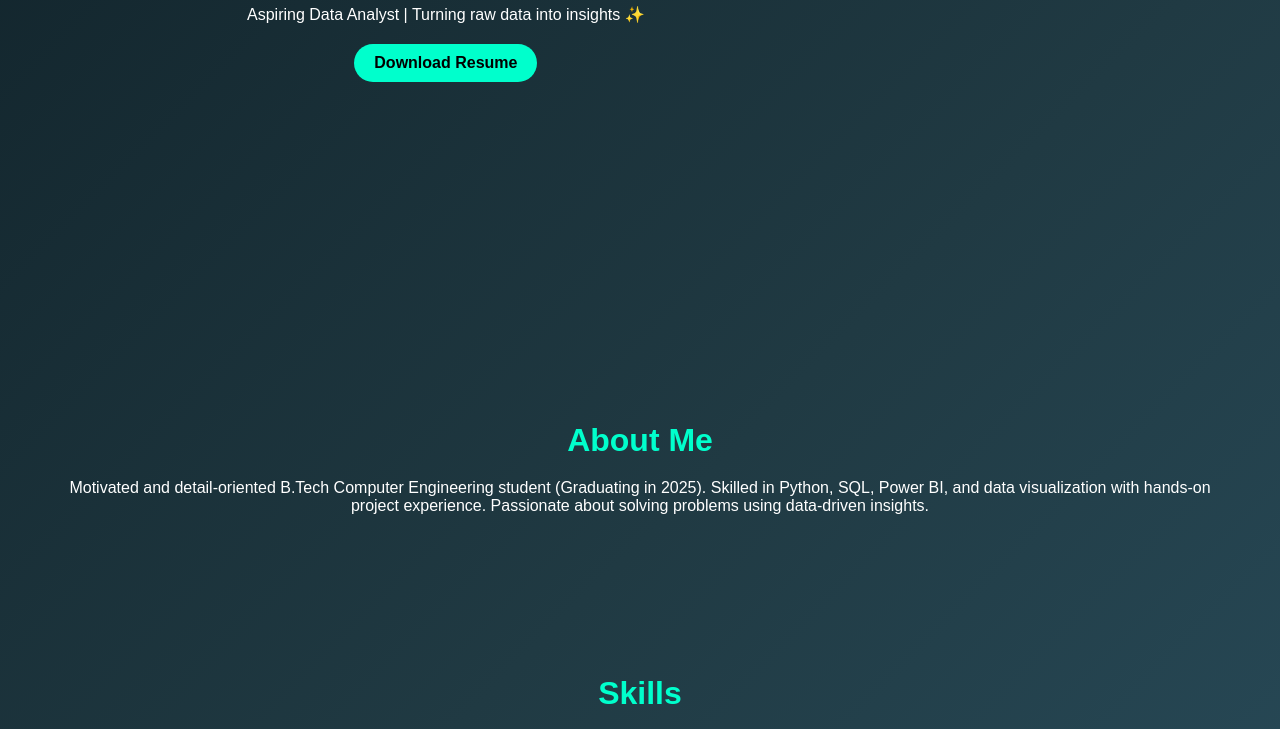
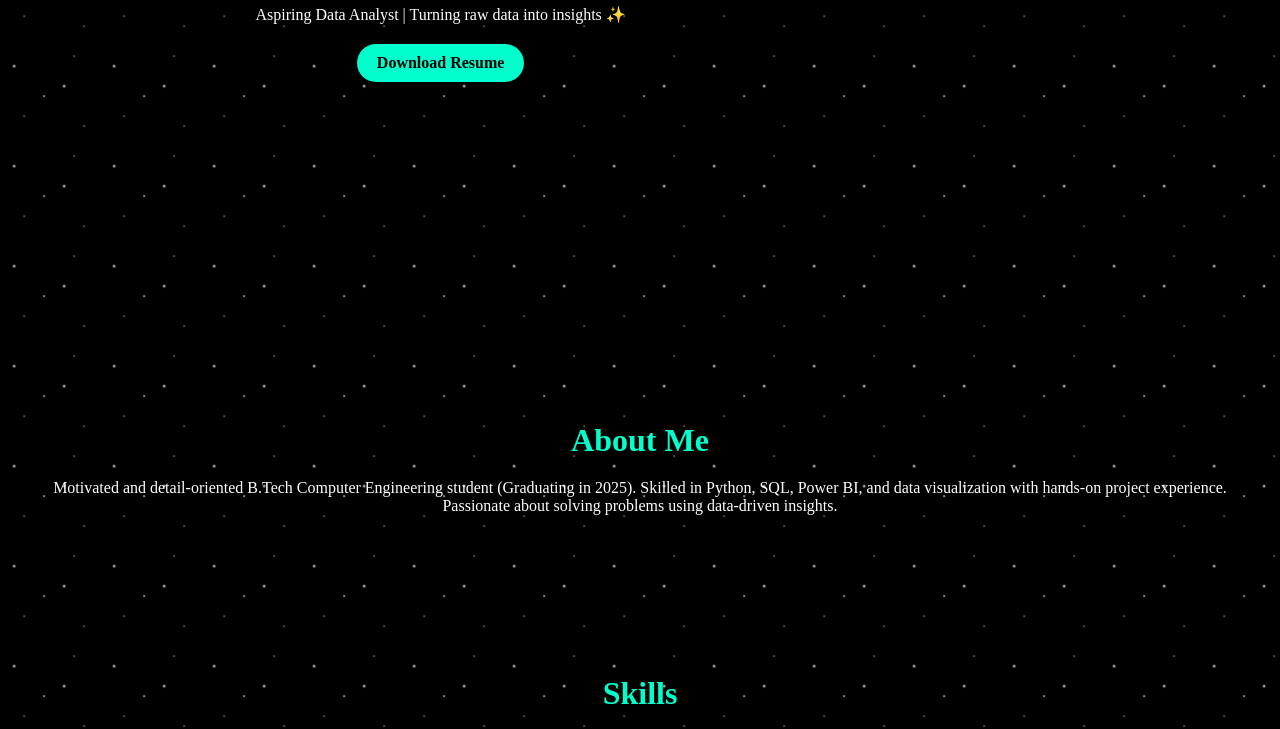
Before and after one commit to prathmeshsalunkhe16/Data_Analyst_Portfolio, a plain HTML site: page index.html in a window 1280 px wide. Shown: the part 458-1187 px from the top of the page. Drawn offline with nearby package versions, Linux system fonts and the light colour scheme.

Commit message:
Updated portfolio

```diff
--- a/style.css
+++ b/style.css
@@ -6,11 +6,42 @@
   scroll-behavior: smooth;
 }
 
+/* Starry background */
 body {
-  font-family: "Poppins", sans-serif;
-  background: linear-gradient(135deg, #0f2027, #203a43, #2c5364);
+  background: #000; /* pure black base */
   color: #fff;
+  position: relative;
+  overflow-x: hidden;
 }
+
+/* Layer of stars */
+body::before {
+  content: "";
+  position: fixed;
+  top: 0;
+  left: 0;
+  width: 200%;
+  height: 200%;
+  background: transparent;
+  background-image:
+    radial-gradient(2px 2px at 20% 30%, white, transparent),
+    radial-gradient(1px 1px at 80% 20%, white, transparent),
+    radial-gradient(1.5px 1.5px at 50% 60%, white, transparent),
+    radial-gradient(1px 1px at 30% 80%, white, transparent),
+    radial-gradient(2px 2px at 70% 50%, white, transparent),
+    radial-gradient(1px 1px at 90% 90%, white, transparent);
+  background-repeat: repeat;
+  background-size: 100px 100px; /* density of stars */
+  z-index: -1; /* behind everything */
+  animation: moveStars 100s linear infinite;
+}
+
+/* Slow star drift for realism */
+@keyframes moveStars {
+  from { transform: translate(0, 0); }
+  to { transform: translate(-100px, -100px); }
+}
+
 
 /* Navbar */
 header {
@@ -65,7 +96,7 @@ header {
 .navlist a {
   color: #fff;
   text-decoration: none;
-  font-weight: 610;
+  font-weight: 540;
   transition: 0.3s;
 }
 
```
